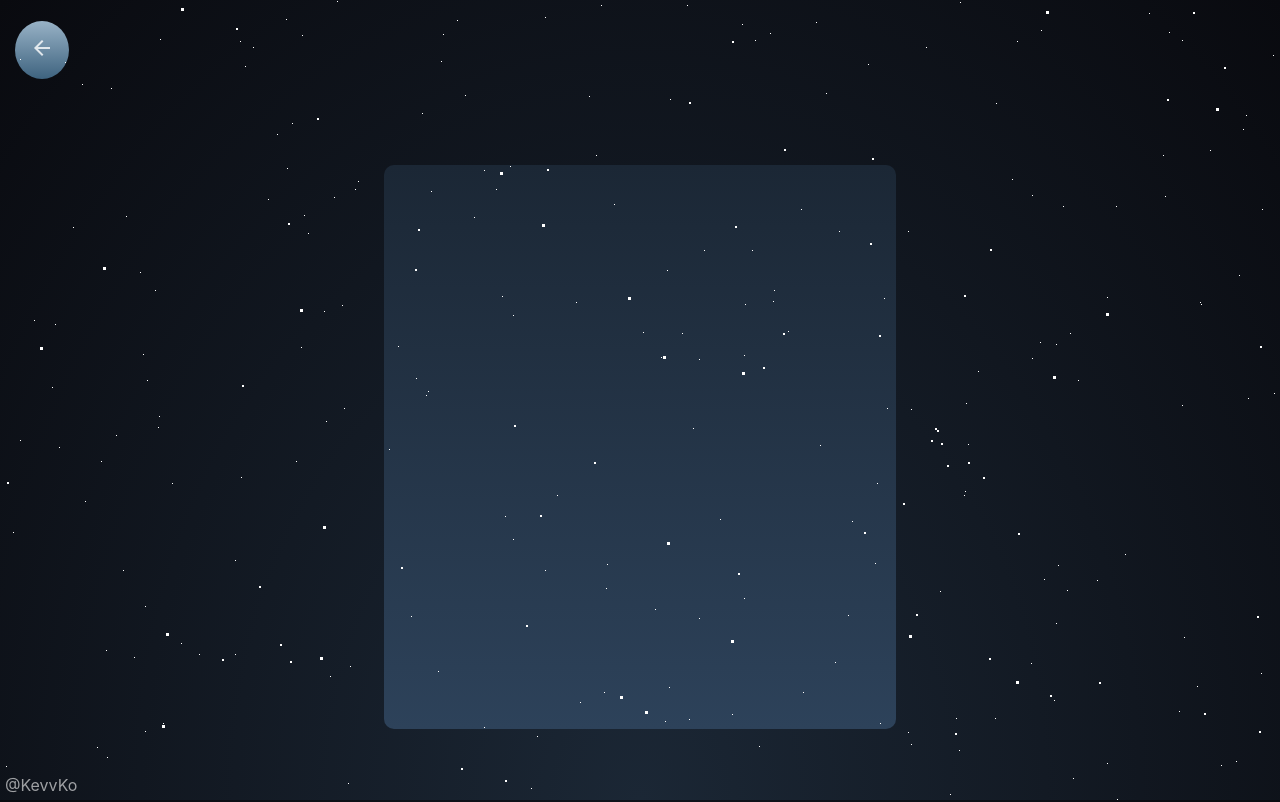
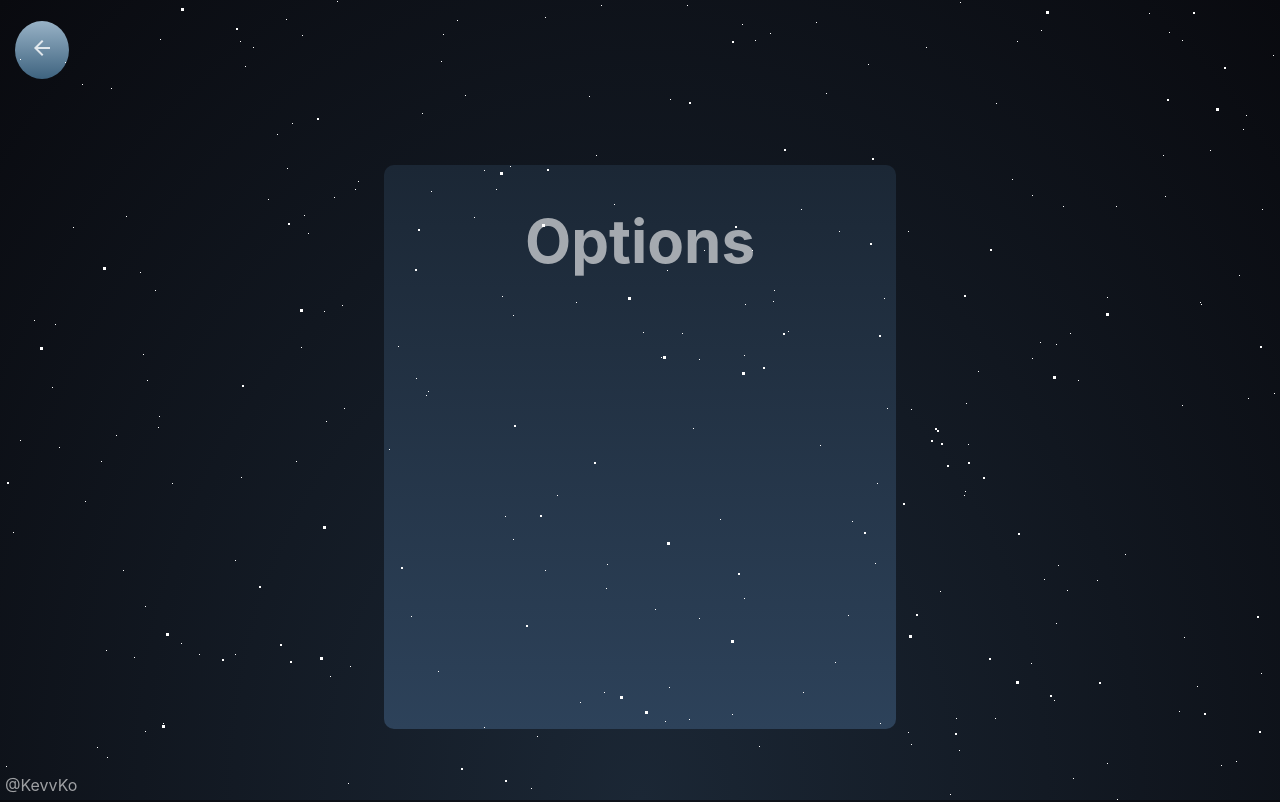
Before and after one commit to KevvKo/jump-and-run-js, a React (Create React App) app: page /options in a window 1280 px wide. Shown: the top 802 px of the page. Built offline with nearby package versions, Linux system fonts and the light colour scheme.

Commit message:
update options

```diff
--- a/src/routes/options.css
+++ b/src/routes/options.css
@@ -4,4 +4,23 @@
     justify-content: center;
     align-items: center;
     flex-grow: 1;
+    text-align: center;
+    color: white;
 }
+
+
+.options h1,h2,p{
+    opacity: 0.6;
+}
+
+.options h1{
+    font-size: 60px;
+}
+
+.options h2{
+    font-size: 30px;
+}
+
+.options p{
+    font-size: 20px;
+}
--- a/src/routes/options.js
+++ b/src/routes/options.js
@@ -3,9 +3,15 @@ import './options.css'
 import Background from '../assets/components/background'
 
 export default function Options(){
+
+    const content =
+    <div>
+        <h1>Options</h1>
+    </div>
+
     return (
         <div className='options'>
-            <Background />
+            <Background content={content} />
         </div>
     )
 }
```
